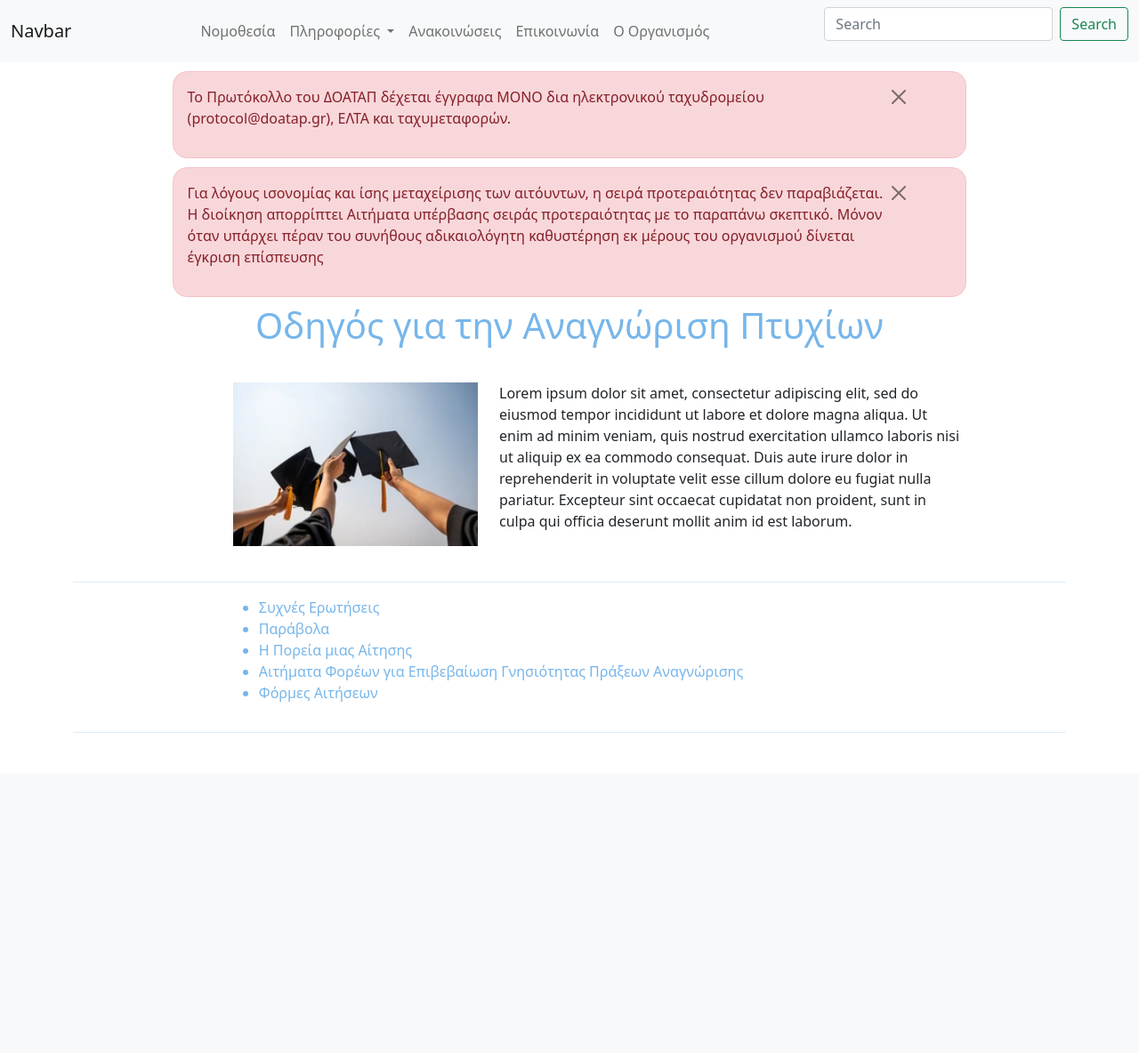
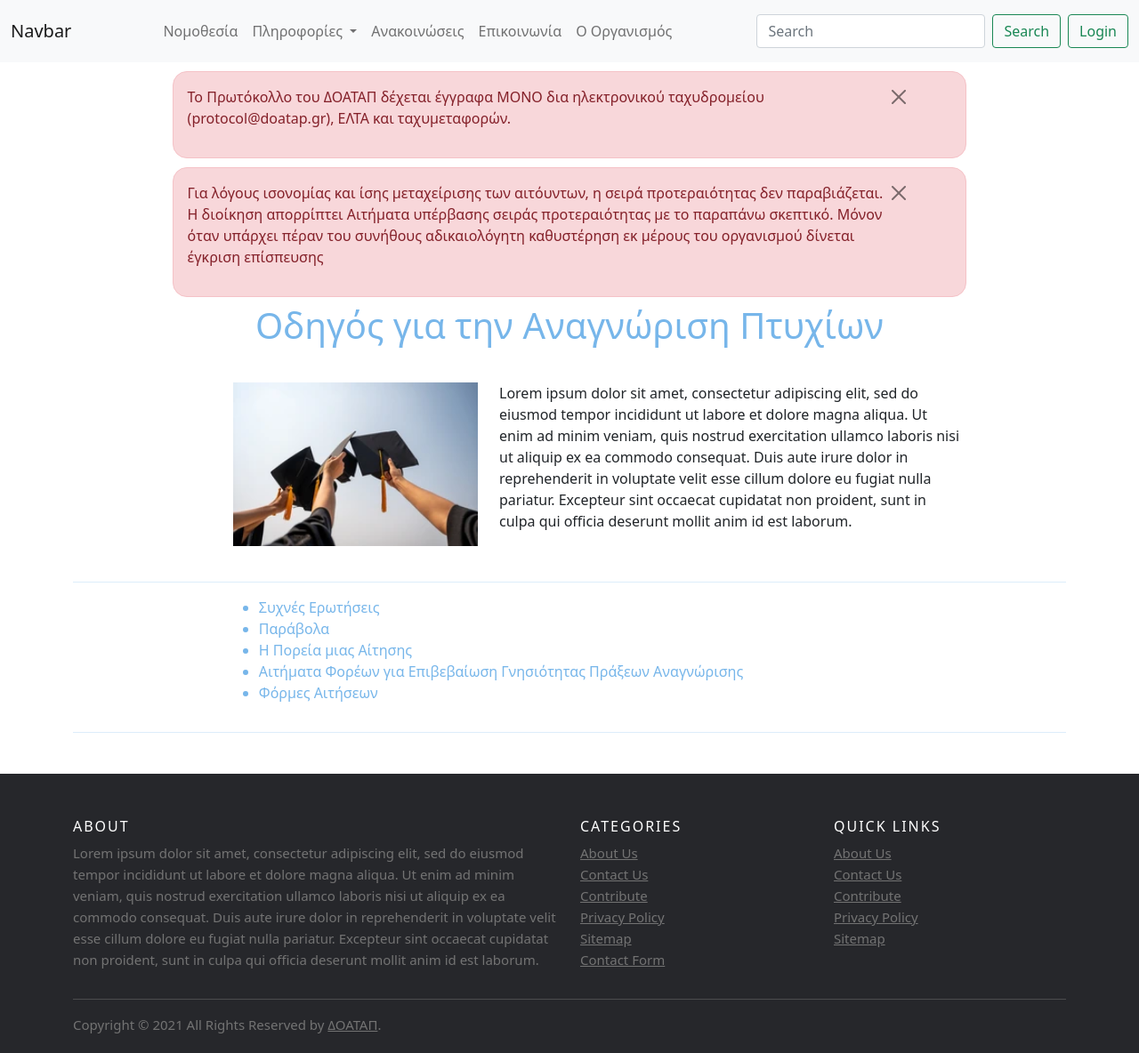
Before and after one commit to Renc17/Doatap, a PHP site: page /Doatap/ in a window 1280 px wide. Shown: the whole page at 89% size. Before the commit the page ends 824 px from the top, so only its background shows below. Run offline with PHP 8.4, Linux system fonts and the light colour scheme; some libraries are stand-ins or nearby versions.

Commit message:
added footer template. moved test login etc to src. added login button

```diff
--- /dev/null
+++ b/footer.php
@@ -0,0 +1,43 @@
+<footer class="site-footer">
+    <div class="container">
+        <div class="row">
+            <div class="col-sm-12 col-md-6">
+                <h6>About</h6>
+                <p class="text-justify">Lorem ipsum dolor sit amet, consectetur adipiscing elit, sed do eiusmod tempor incididunt ut labore et dolore magna aliqua. Ut enim ad minim veniam, quis nostrud exercitation ullamco laboris nisi ut aliquip ex ea commodo consequat. Duis aute irure dolor in reprehenderit in voluptate velit esse cillum dolore eu fugiat nulla pariatur. Excepteur sint occaecat cupidatat non proident, sunt in culpa qui officia deserunt mollit anim id est laborum.</p>
+            </div>
+
+            <div class="col-xs-6 col-md-3">
+                <h6>Categories</h6>
+                <ul class="footer-links">
+                    <li><a href="#">About Us</a></li>
+                    <li><a href="#">Contact Us</a></li>
+                    <li><a href="#">Contribute</a></li>
+                    <li><a href="#">Privacy Policy</a></li>
+                    <li><a href="#">Sitemap</a></li>
+                    <li><a href="#">Contact Form</a></li>
+                </ul>
+            </div>
+
+            <div class="col-xs-6 col-md-3">
+                <h6>Quick Links</h6>
+                <ul class="footer-links">
+                    <li><a href="#">About Us</a></li>
+                    <li><a href="#">Contact Us</a></li>
+                    <li><a href="#">Contribute</a></li>
+                    <li><a href="#">Privacy Policy</a></li>
+                    <li><a href="#">Sitemap</a></li>
+                </ul>
+            </div>
+        </div>
+        <hr>
+    </div>
+    <div class="container">
+        <div class="row">
+            <div class="col-md-8 col-sm-6 col-xs-12">
+                <p class="copyright-text">Copyright &copy; 2021 All Rights Reserved by
+                    <a href="#">ΔΟΑΤΑΠ</a>.
+                </p>
+            </div>
+        </div>
+    </div>
+</footer>
--- a/index.php
+++ b/index.php
@@ -48,6 +48,8 @@
         </div>
         <hr class="minehr" />
     </div>
+
+    <?php include("footer.php"); ?>
 </body>
 
 </html>
--- a/navbar.php
+++ b/navbar.php
@@ -33,9 +33,12 @@
                 </li>
             </ul>
         </div>
-        <form class="d-flex">
+        <form class="d-flex m-2">
             <input class="form-control me-2" type="search" placeholder="Search" aria-label="Search">
             <button class="btn btn-outline-success" type="submit">Search</button>
         </form>
+        <div class="d-flex">
+            <button class="btn btn-outline-success" type="submit">Login</button>
+        </div>
     </div>
 </nav>
```
Also changed, not shown: src/admin-register.php (renamed from tests/templates/admin-register.php), src/login.php (renamed from tests/templates/login.php), src/profile.php (renamed from tests/templates/profile.php), src/register.php (renamed from tests/templates/register.php).
